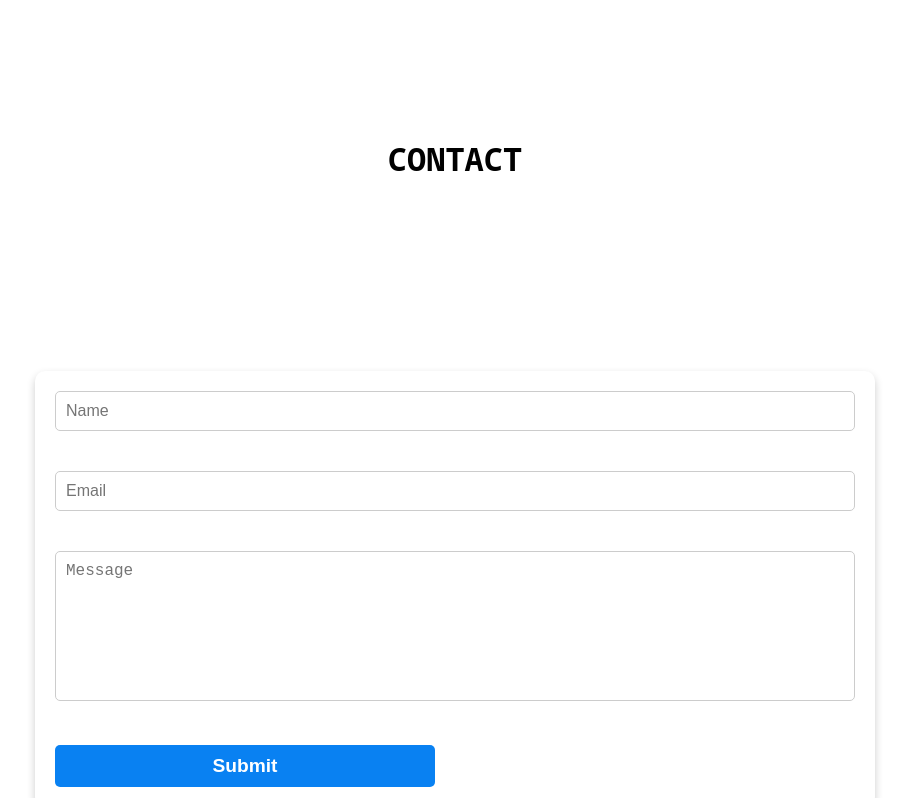
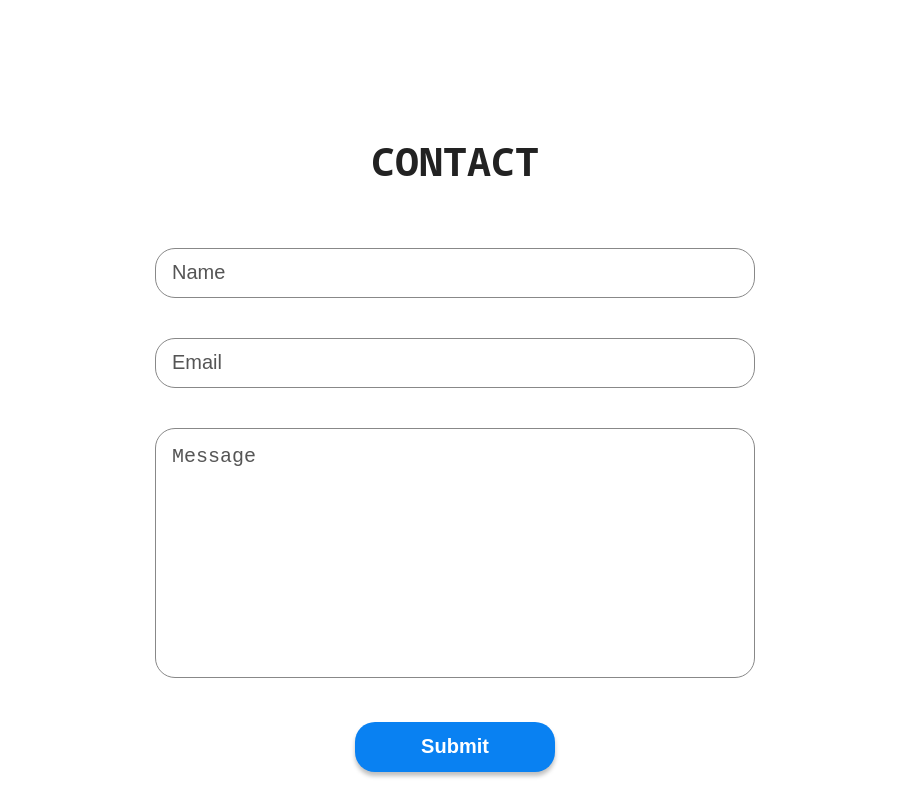
Before and after one commit to aaronamoso/Portfolio2024, a React (Vite) app: page / in a window 1280 px wide. Shown: the part 1980-2778 px from the top of the page, without its empty margins (185-1094 px from the left). Built offline with nearby package versions, Linux system fonts and the light colour scheme.

Commit message:
reverted to old css styling

```diff
--- a/src/sections/Contact/Contact.jsx
+++ b/src/sections/Contact/Contact.jsx
@@ -1,9 +1,10 @@
 import styles from './ContactStyles.module.css';
 
 function Contact() {
+  // Contact API to send emails:
   const onSubmit = async (event) => {
     event.preventDefault();
-    const form = event.target;
+    const form = event.target; // Access the form element
     const formData = new FormData(form);
 
     formData.append("access_key", "b243c422-8eb3-4a42-a515-892013c47add");
@@ -22,28 +23,28 @@ function Contact() {
 
     if (res.success) {
       console.log("Success", res);
-      alert("Your message has been submitted successfully!");
-      form.reset();
+      alert("Your message has been submitted successfully!"); // Alert the user
+      form.reset(); // Reset the form fields
     } else {
       console.log("Failed to send the form", res);
-      alert("Something went wrong. Please try again.");
+      alert("Something went wrong. Please try again."); // Notify the user of failure
     }
   };
 
   return (
-    <div className={styles.contact}>
+    <div className="contact">
       <section id="contact" className={styles.container}>
-        <h1 className={styles.sectionTitle}>Contact</h1>
-        <form action="" method="post" onSubmit={onSubmit} className={styles.form}>
-          <div className={styles.formGroup}>
+        <h1 className="sectionTitle">Contact</h1>
+        <form action="" method="post" onSubmit={onSubmit}>
+          <div className="formGroup">
             <label htmlFor="name" hidden>Name</label>
             <input type="text" name="name" id="name" placeholder="Name" required />
           </div>
-          <div className={styles.formGroup}>
+          <div className="formGroup">
             <label htmlFor="email" hidden>Email</label>
             <input type="text" name="email" id="email" placeholder="Email" required />
           </div>
-          <div className={styles.formGroup}>
+          <div className="formGroup">
             <label htmlFor="message" hidden>Message</label>
             <textarea
               type="text"
@@ -53,7 +54,7 @@ function Contact() {
               required
             />
           </div>
-          <input className={styles.submitButton} type="submit" value="Submit" />
+          <input className="hover btn" type="submit" value="Submit" />
         </form>
       </section>
     </div>
--- a/src/sections/Contact/ContactStyles.module.css
+++ b/src/sections/Contact/ContactStyles.module.css
@@ -1,92 +1,87 @@
-/* General styles for the container */
+/* Center the container using flexbox */
 .container {
-    display: grid;
-    place-items: center; /* Centers content both horizontally and vertically */
+    display: flex;
+    flex-direction: column;
+    justify-content: center; /* Vertically centers the content */
+    align-items: center; /* Horizontally centers the content */
     text-align: center;
-    min-height: 100vh; /* Full viewport height */
-    padding: 20px; /* Add some padding for small screens */
-    grid-template-columns: 1fr; /* Single column layout by default */
-    gap: 20px; /* Space between rows */
+    min-height: 100vh; /* Ensure it takes full height of the viewport */
 }
 
-/* Title styling */
-.sectionTitle {
-    font-size: 2rem;
-    margin-bottom: 20px;
-    color: var(--primary-color); /* Customize as needed */
+#contact {
+    text-align: center;
 }
 
-/* Form styling with grid layout */
 form {
-    display: grid;
-    grid-template-columns: 1fr; /* Single-column layout by default */
-    gap: 20px; /* Spacing between form elements */
-    width: 100%; /* Full width of container */
-    max-width: 600px; /* Limit form width */
-    padding: 20px;
-    box-shadow: 0 4px 8px rgba(0, 0, 0, 0.2); /* Add shadow for better visual separation */
-    border-radius: 10px;
-    background-color: var(--background-color);
+    display: flex;
+    flex-direction: column;
+    gap: 20px;
+    align-items: center; /* Center form elements horizontally */
 }
 
-/* Form inputs and textarea */
 textarea, input:not([type="submit"]) {
-    width: 100%; /* Adjust to the form's width */
-    padding: 10px;
-    border-radius: 5px;
-    border: 1px solid #ccc;
-    box-sizing: border-box;
-    font-size: 1rem;
+    height: 50px;
+    padding-left: 16px;
+    width: 250px;
 }
 
-/* Textarea-specific styles */
 textarea {
+    padding-top: 16px;
     resize: none;
-    height: 150px;
+    height: 250px;
 }
 
-/* Submit button styles */
-.submitButton {
+input, textarea {
+    border-radius: 20px;
+    border: #888 1px solid;
+    box-sizing: border-box;
+    background-color: var(--background-color);
+    color: var(--form-text-color);
+}
+
+::placeholder {
+    color: var(--form-text-color);
+}
+
+input[type="submit"] {
     background-color: var(--btn-color);
     color: var(--btn-text-color);
     border: none;
-    border-radius: 5px;
-    padding: 10px;
-    font-size: 1.2rem;
+    border-radius: 20px;
+    width: 30vw; /* 30% of viewport width, adjust as needed */
+    max-width: 200px; /* optional max-width to prevent it from getting too wide */
+    height: 50px;
+    font-size: 20px;
     font-weight: bold;
-    cursor: pointer;
-    transition: transform 0.2s ease, box-shadow 0.2s ease;
+    box-shadow: 0 4px 4px rgba(0, 0, 0, 0.25);
+    transition: box-shadow 0.2s ease-in-out, transform 0.2s ease-in-out;
+    margin: auto;
 }
 
-.submitButton:hover {
+input[type="submit"]:hover {
     transform: scale(1.05);
-    box-shadow: 0 4px 8px rgba(0, 0, 0, 0.2);
 }
 
-.submitButton:active {
-    transform: scale(0.95);
+input[type="submit"]:active {
+    transform: translateY(2px);
+    box-shadow: 0 2px 2px rgba(0, 0, 0, 0.25);
 }
 
 /* Responsive Styles */
-@media (min-width: 768px) {
-    form {
-        grid-template-columns: 1fr 1fr; /* Two-column layout on medium screens */
-        gap: 30px;
+@media (min-width: 800px) {
+    textarea, input:not([type="submit"]) {
+        width: 600px;
+        font-size: 20px;
     }
 
-    .formGroup {
-        grid-column: span 2; /* Span full width for fields like the message */
+    form {
+        gap: 40px;
     }
 }
 
-@media (min-width: 1200px) {
-    .container {
-        grid-template-columns: 1fr; /* Still one column, just wider */
-        gap: 40px;
-    }
-
-    form {
-        max-width: 800px; /* Larger form width for wide screens */
-        gap: 40px;
+@media (min-width: 1400px) {
+    textarea, input:not([type="submit"]) {
+        width: 800px;
+        font-size: 20px;
     }
 }
```
